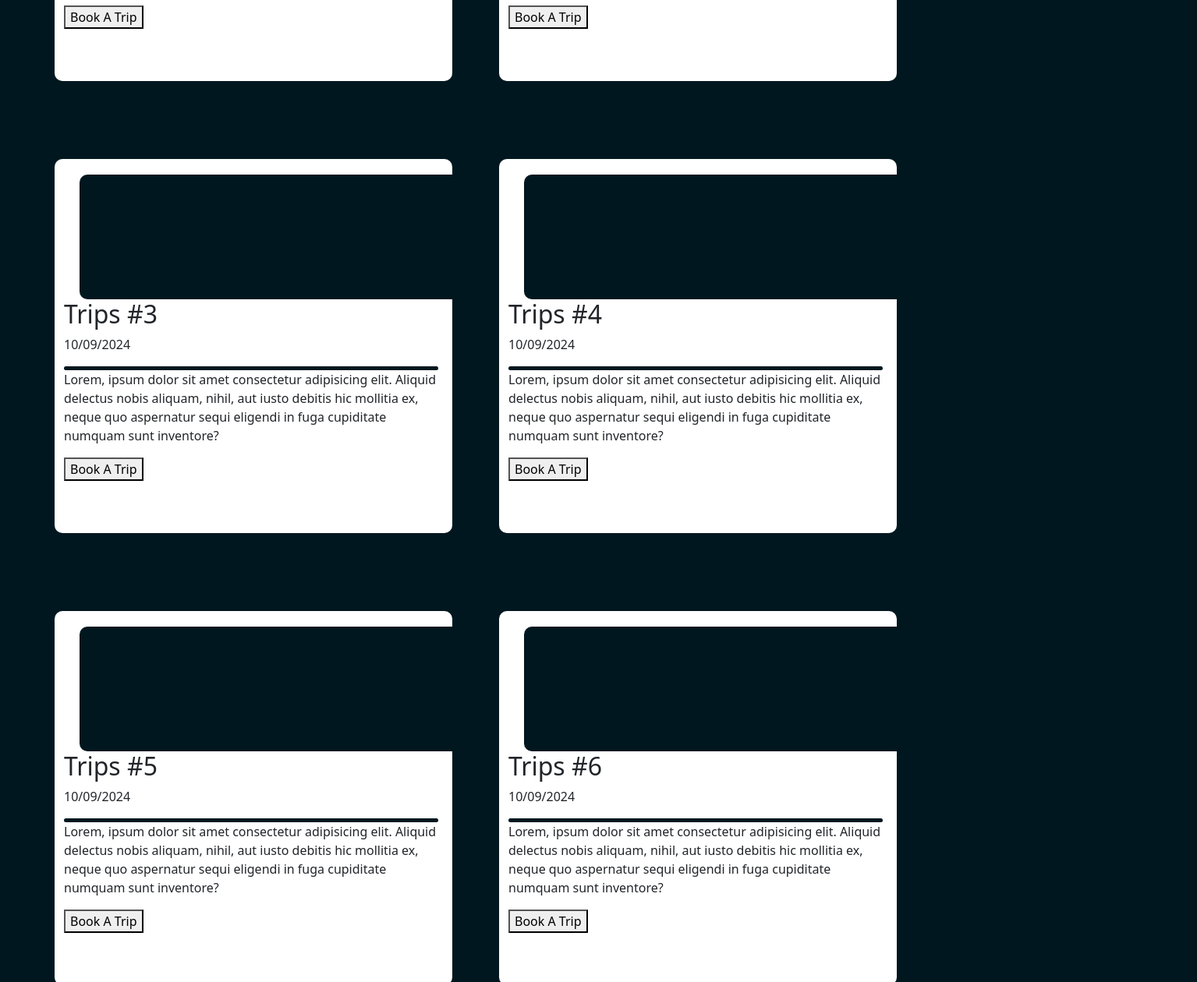
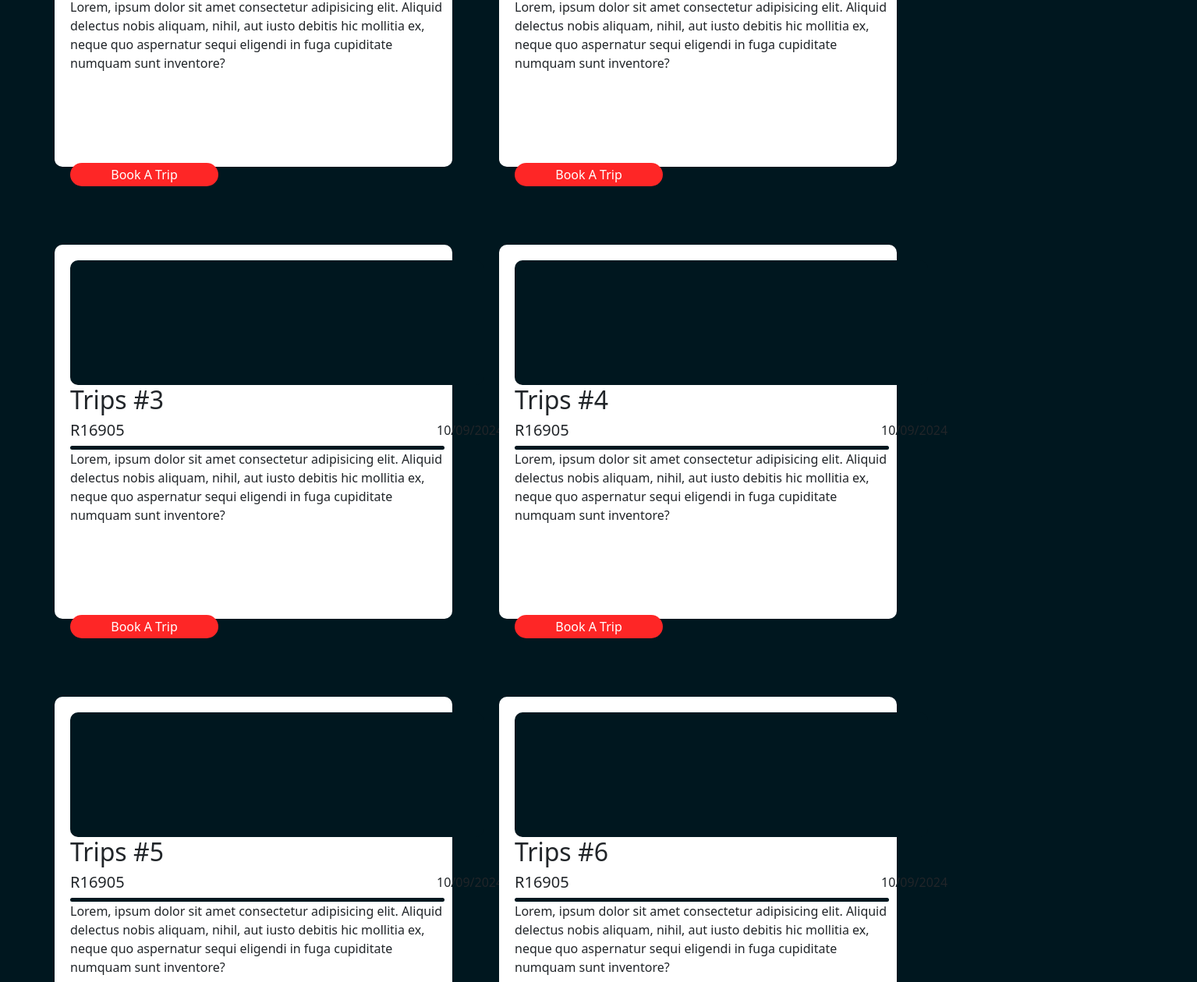
Before and after one commit to 231051TertiusJ/Dv-100-Term-3-Final-Trips-Website, a plain HTML site: page pages/Trips.html in a window 1280 px wide. Shown: the part 556-1816 px from the top of the page at 78% size, 1535 px wide, since content can reach past the window. Drawn offline with nearby package versions, Linux system fonts and the light colour scheme; files whose address does not match are found by name.

Commit message:
add style and start java

```diff
--- a/js/main.js
+++ b/js/main.js
@@ -0,0 +1,20 @@
+
+
+$(document).ready(function(){
+
+    console.log("Toets");
+
+    // ---------------------------------------
+    // Trips load page
+    loadTrips();
+
+})
+
+function loadTrips(){
+
+    for (let i= 0; i <loadTrips.length; i++) {
+        console.log(trips)
+    }
+
+
+}
--- a/pages/Trips.html
+++ b/pages/Trips.html
@@ -64,18 +64,20 @@
                 <div class="col trips-box">
                     <div class="image-box"></div>
                     <h2>Trips #1</h2>
-                    <p>10/09/2024</p>
+                    <p class="date">10/09/2024</p>
+                    <h5>R16905</h5>
                     <div class="hr-line"></div>
                     <p>Lorem, ipsum dolor sit amet consectetur adipisicing elit. Aliquid delectus nobis aliquam, nihil, aut iusto debitis hic mollitia ex, neque quo aspernatur sequi eligendi in fuga cupiditate numquam sunt inventore?</p>
-                    <button>Book A Trip</button>
+                    <button class="book-button">Book A Trip</button>
                 </div>
                 <div class="col trips-box">
                     <div class="image-box"></div>
                     <h2>Trips #2</h2>
-                    <p>10/09/2024</p>
+                    <p class="date">10/09/2024</p>
+                    <h5>R16905</h5>
                     <div class="hr-line"></div>
                     <p>Lorem, ipsum dolor sit amet consectetur adipisicing elit. Aliquid delectus nobis aliquam, nihil, aut iusto debitis hic mollitia ex, neque quo aspernatur sequi eligendi in fuga cupiditate numquam sunt inventore?</p>
-                    <button>Book A Trip</button>
+                    <button class="book-button">Book A Trip</button>
                 </div>
             </div>
 
@@ -83,18 +85,20 @@
                 <div class="col trips-box">
                     <div class="image-box"></div>
                     <h2>Trips #3</h2>
-                    <p>10/09/2024</p>
+                    <p class="date">10/09/2024</p>
+                    <h5>R16905</h5>
                     <div class="hr-line"></div>
                     <p>Lorem, ipsum dolor sit amet consectetur adipisicing elit. Aliquid delectus nobis aliquam, nihil, aut iusto debitis hic mollitia ex, neque quo aspernatur sequi eligendi in fuga cupiditate numquam sunt inventore?</p>
-                    <button>Book A Trip</button>
+                    <button class="book-button">Book A Trip</button>
                 </div>
                 <div class="col trips-box">
                     <div class="image-box"></div>
                     <h2>Trips #4</h2>
-                    <p>10/09/2024</p>
+                    <p class="date">10/09/2024</p>
+                    <h5>R16905</h5>
                     <div class="hr-line"></div>
                     <p>Lorem, ipsum dolor sit amet consectetur adipisicing elit. Aliquid delectus nobis aliquam, nihil, aut iusto debitis hic mollitia ex, neque quo aspernatur sequi eligendi in fuga cupiditate numquam sunt inventore?</p>
-                    <button>Book A Trip</button>
+                    <button class="book-button">Book A Trip</button>
                 </div>
             </div>
 
@@ -102,18 +106,20 @@
                 <div class="col trips-box">
                     <div class="image-box"></div>
                     <h2>Trips #5</h2>
-                    <p>10/09/2024</p>
+                    <p class="date">10/09/2024</p>
+                    <h5>R16905</h5>
                     <div class="hr-line"></div>
                     <p>Lorem, ipsum dolor sit amet consectetur adipisicing elit. Aliquid delectus nobis aliquam, nihil, aut iusto debitis hic mollitia ex, neque quo aspernatur sequi eligendi in fuga cupiditate numquam sunt inventore?</p>
-                    <button>Book A Trip</button>
+                    <button class="book-button">Book A Trip</button>
                 </div>
                 <div class="col trips-box">
                     <div class="image-box"></div>
                     <h2>Trips #6</h2>
-                    <p>10/09/2024</p>
+                    <p class="date">10/09/2024</p>
+                    <h5>R16905</h5>
                     <div class="hr-line"></div>
                     <p>Lorem, ipsum dolor sit amet consectetur adipisicing elit. Aliquid delectus nobis aliquam, nihil, aut iusto debitis hic mollitia ex, neque quo aspernatur sequi eligendi in fuga cupiditate numquam sunt inventore?</p>
-                    <button>Book A Trip</button>
+                    <button class="book-button">Book A Trip</button>
                 </div>
             </div>
         </div>
--- a/styles/main.css
+++ b/styles/main.css
@@ -99,7 +99,7 @@ ul {
     height: 60vh;
     background-color: #ffffff;
     margin-right: 60px;
-
+    padding-left: 20px;
     margin-top: 100px;
     border-radius: 10px;
 }
@@ -108,7 +108,7 @@ ul {
     width: 530px;
     height: 20vh;
     margin-top: 20px;
-    margin-left: 20px;
+
     background-color: #00171F;
     border-radius: 10px;
 }
@@ -118,6 +118,37 @@ ul {
     height: 5px;
     background-color: #00171F;
     border-radius: 20px;
+}
+
+.book-button {
+    width: 190px;
+    height: 30px;
+    color: #ffffff;
+    background-color: #FE2626;
+    border-radius: 20px;
+    border: 0px;
+
+
+    margin-top: 100px;
+}
+
+.book-button:hover{
+    background-color: #00171F;
+    color: #ffffff;
+}
+
+.filter {
+    width: 1265px;
+    height: 30px;
+    background-color: #FE2626;
+    margin-left: 270px;
+    margin-top: 80px;
+    border-radius: 1px;
+}
+
+.date {
+    margin-left: 470px;
+    margin-bottom: -24px;
 }
 
 /* carousel */
```
